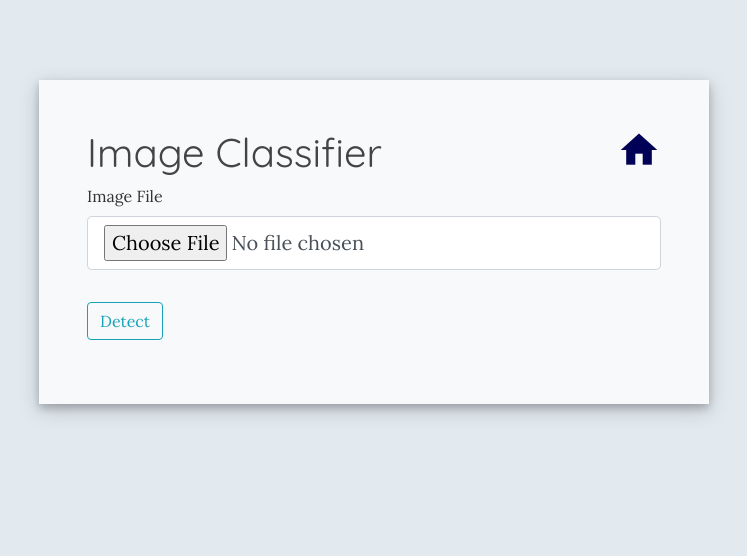
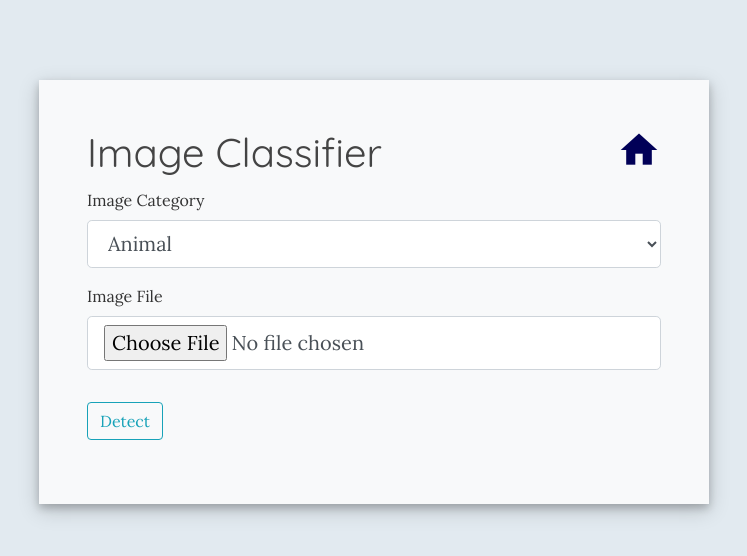
Before and after one commit to junk-dot-ai/junk-ai, a Flask app: page /image in a window 1280 px wide. Shown: the top 556 px of the page, without its empty margins (266-1013 px from the left). Run offline with Flask 2, Linux system fonts and the light colour scheme; parts of the project's set-up code (start-up, migrations or seed data) failed here and were passed over; some libraries are stand-ins or nearby versions.

Commit message:
image category selection, UI

```diff
--- a/website/main/forms.py
+++ b/website/main/forms.py
@@ -1,13 +1,20 @@
 from flask_wtf import FlaskForm
 from flask_wtf.file import FileField, FileAllowed
-from wtforms import SubmitField, TextAreaField
+from wtforms import SubmitField, TextAreaField, SelectField
 from wtforms.validators import DataRequired, Length
 
 
 class JunkMailForm(FlaskForm):
-    content = TextAreaField('Email Content', validators=[DataRequired(), Length(min=20, max=10000)])
+    content = TextAreaField('Email Content',
+        validators=[DataRequired(),
+        Length(min=20, max=10000)])
     submit = SubmitField('Detect')
 
 class ImageClassifierForm(FlaskForm):
-    content = FileField('Image File', validators=[DataRequired(), FileAllowed(['jpg', 'jfif', 'png'])])
+    category = SelectField('Image Category',
+        choices=[('animal', 'Animal'), ('object', 'Common Object')],
+        validators=[DataRequired()])
+    image = FileField('Image File',
+        validators=[DataRequired(),
+        FileAllowed(['jpg', 'jfif', 'png'])])
     submit = SubmitField('Detect')
--- a/website/main/routes.py
+++ b/website/main/routes.py
@@ -22,32 +22,17 @@ def text():
         return redirect(url_for('main.text'))
     return render_template('junk_mail.html', title="Junk Mail AI", form=form)
 
-def percent(n):
-    return round(n * 100, 1)
-
 @main.route("/image", methods=['GET', 'POST'])
 def image():
     form = ImageClassifierForm()
     if request.method == "POST" and form.validate():
-        result, img_b64 = predict_image(form.content.data)
-        dog, dolphin, elephant, lizard = result
-        if max(result) == dog:
-            name = "a dog"
-        elif max(result) == dolphin:
-            name = "a dolphin"
-        elif max(result) == elephant:
-            name = "an elephant"
-        else:
-            name = "a lizard"
+        prediction, class_to_confidence, img_b64 = predict_image(form.image.data, form.category.data)
         return render_template(
             'classifier_result.html',
             title="Image AI",
-            name=name,
-            conf=percent(max(result)),
-            dog=percent(dog),
-            dolphin=percent(dolphin),
-            elephant=percent(elephant),
-            lizard=percent(lizard),
+            category=form.category.data,
+            prediction=prediction,
+            class_to_confidence=class_to_confidence,
             image=str(img_b64, 'utf-8'),
         )
     return render_template('image_classifier.html', title="Image AI", form=form)
--- a/website/static/main.css
+++ b/website/static/main.css
@@ -9,6 +9,10 @@ body {
 h1, h2, h3, h4, h5, h6, table, a {
 	font-family: 'Quicksand', sans-serif;
 	color: #444444;
+}
+
+h1 {
+  margin-bottom: 12px;
 }
 
 a, a:hover {
@@ -72,15 +76,20 @@ td.with-bar::before {
 td.image-label {
     font-weight: bold;
     padding-right: 1em;
+    min-width: 100px;
+    line-height: 108%;
 }
 td.confidence {
-    text-align: center;
+    text-align: right;
+    padding-right: 10px;
 }
 
 @media (min-width: 576px) {
   body {
     margin-top: 80px;
   }
+  td.image-label {
+    min-width: 120px;
 }
 @media (min-width: 768px) {
   .container {
--- a/website/templates/image_classifier.html
+++ b/website/templates/image_classifier.html
@@ -1,6 +1,6 @@
 {% extends "layout.html" %}
 {% block content %}
-    <div class="bg-light shadow p-5">
+    <div class="bg-light shadow p-sm-5 p-4">
         <div class="d-flex justify-content-between">
             <h1>Image Classifier</h1>
             <a href="{{ url_for('main.home') }}"><i class="material-icons" style="font-size:44px;">home</i></a>
@@ -20,16 +20,29 @@
             {{ form.hidden_tag() }}
             <fieldset class="form-group">
                 <div class="form-group">
-                    {{ form.content.label(class="form-control-label") }}
-                    {% if form.content.errors %}
-                    {{ form.content(class="form-control form-control-lg is-invalid") }}
+                    {{ form.category.label(class="form-control-label") }}
+                    {% if form.category.errors %}
+                        {{ form.category(class="form-control form-control-lg is-invalid") }}
+                        <div class="invalid-feedback">
+                            {% for error in form.category.errors %}
+                                <span>{{ error }}</span>
+                            {% endfor %}
+                        </div>
+                    {% else %}
+                        {{ form.category(class="form-control form-control-lg", rows=8) }}
+                    {% endif %}
+                </div>
+                <div class="form-group">
+                    {{ form.image.label(class="form-control-label") }}
+                    {% if form.image.errors %}
+                    {{ form.image(class="form-control form-control-lg is-invalid") }}
                     <div class="invalid-feedback">
-                        {% for error in form.content.errors %}
+                        {% for error in form.image.errors %}
                         <span>{{ error }}</span>
                         {% endfor %}
                     </div>
                     {% else %}
-                    {{ form.content(class="form-control form-control-lg", rows=8) }}
+                    {{ form.image(class="form-control form-control-lg", rows=8) }}
                     {% endif %}
                 </div>
             </fieldset>
--- a/website/templates/junk_mail.html
+++ b/website/templates/junk_mail.html
@@ -1,6 +1,6 @@
 {% extends "layout.html" %}
 {% block content %}
-    <div class="bg-light shadow p-5">
+    <div class="bg-light shadow p-sm-5 p-4">
         <div class="d-flex justify-content-between">
             <h1>Junk Mail Detector</h1>
             <a href="{{ url_for('main.home') }}"><i class="material-icons" style="font-size:44px;">home</i></a>
```
Also changed, not shown: models/image_classification/__init__.py (+20 -4 lines), models/junk_mail/__init__.py (+11 -9 lines), website/templates/classifier_result.html (+14 -8 lines), 10 other files.
